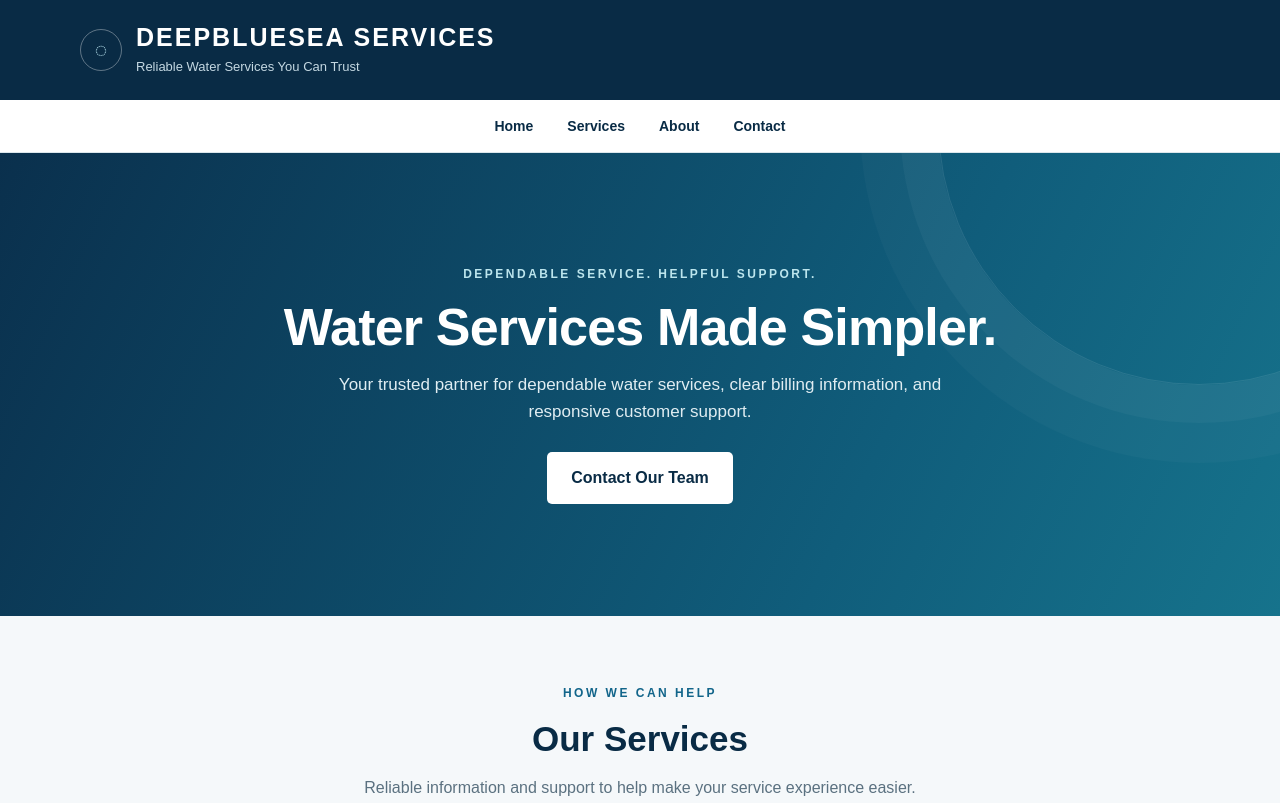
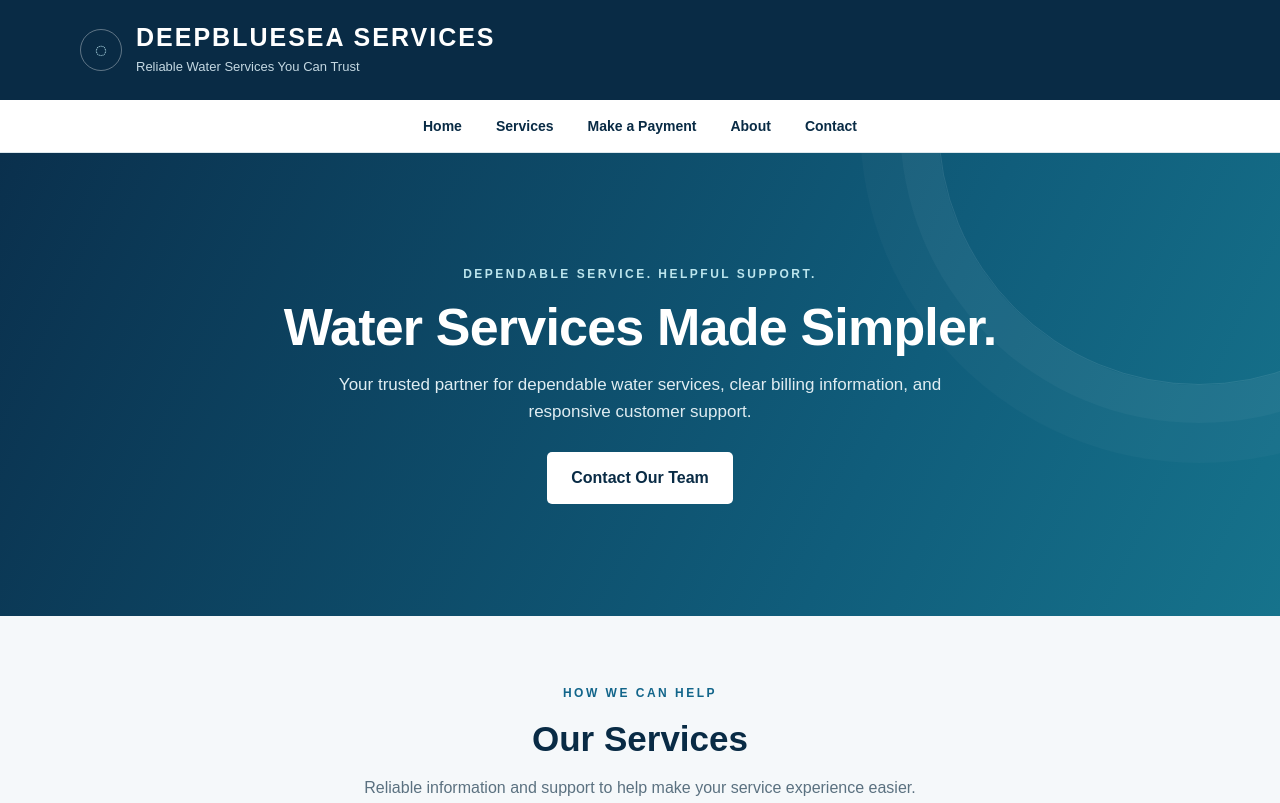
Before and after one commit to deepbluesea-services/deepbluesea-services, a plain HTML site: page index.html in a window 1280 px wide. Shown: the top 803 px of the page. Drawn offline with Linux system fonts and the light colour scheme.

Commit message:
Add payment portal link to main navigation

```diff
--- a/index.html
+++ b/index.html
@@ -193,6 +193,7 @@ footer p { margin: 0; }
   <div class="nav-inner">
     <a href="#home">Home</a>
     <a href="#services">Services</a>
+    <a href="payment.html">Make a Payment</a>
     <a href="#about">About</a>
     <a href="#contact">Contact</a>
   </div>
```
